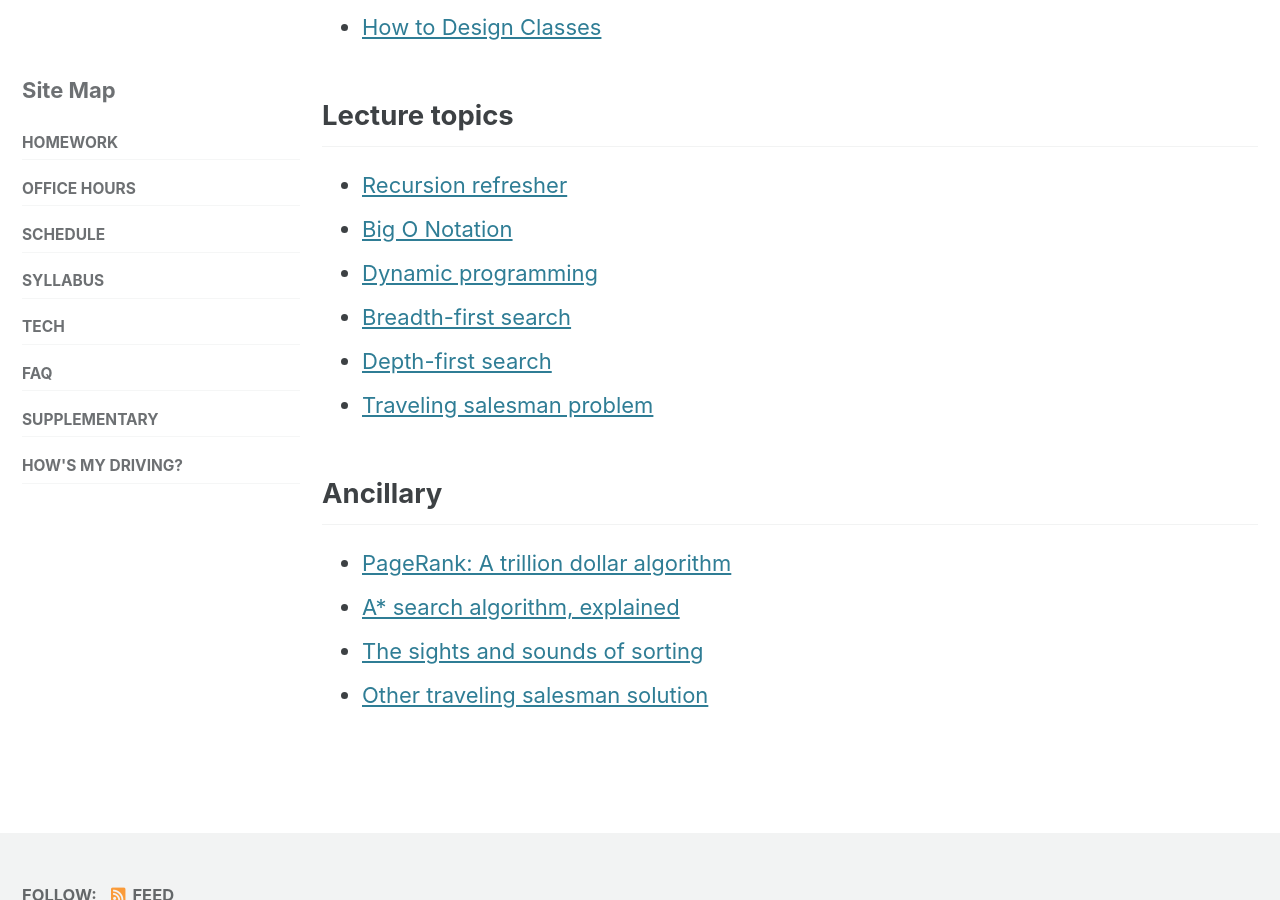
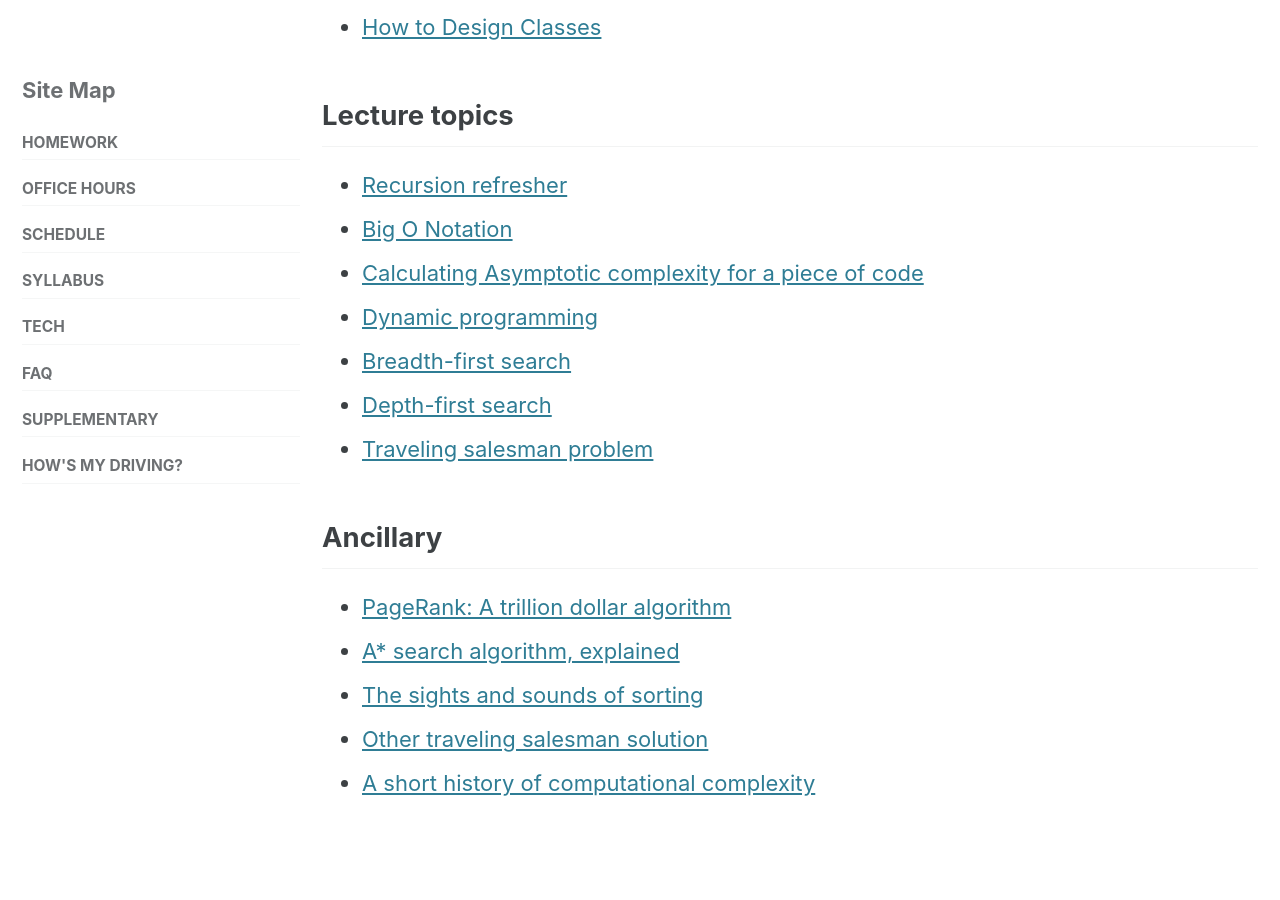
Before and after one commit to jasonhemann/24SP-CS2126, a Jekyll site: the page built from supplementary.md, in a window 1280 px wide and 900 px high, scrolled down 1093 px. Built offline with Jekyll 4.4.1, drawn with Linux system fonts in a browser that asks for light colours; cached includes are drawn as plain includes.

Commit message:
Adding a few more notes on computational complexity

```diff
--- a/supplementary.md
+++ b/supplementary.md
@@ -44,6 +44,7 @@ javac Main.java; java Main
 
 - [Recursion refresher](https://www.youtube.com/watch?v=ngCos392W4w)
 - [Big O Notation](https://www.youtube.com/watch?v=Q_1M2JaijjQ)
+- [Calculating Asymptotic complexity for a piece of code](https://www.youtube.com/watch?v=AL7yO-I5kFU)
 - [Dynamic programming](https://www.youtube.com/watch?v=aPQY__2H3tE)
 - [Breadth-first search](https://www.youtube.com/watch?v=xlVX7dXLS64)
 - [Depth-first search](https://www.youtube.com/watch?v=PMMc4VsIacU)
@@ -55,3 +56,4 @@ javac Main.java; java Main
 - [A* search algorithm, explained](https://www.youtube.com/watch?v=A60q6dcoCjw)
 - [The sights and sounds of sorting](https://www.youtube.com/watch?v=xoR-1KwQh2k)
 - [Other traveling salesman solution](https://xkcd.com/399/)
+- [A short history of computational complexity](https://web.archive.org/web/20200913201653id_/http://people.cs.uchicago.edu/~fortnow/papers/history.pdf)
```
